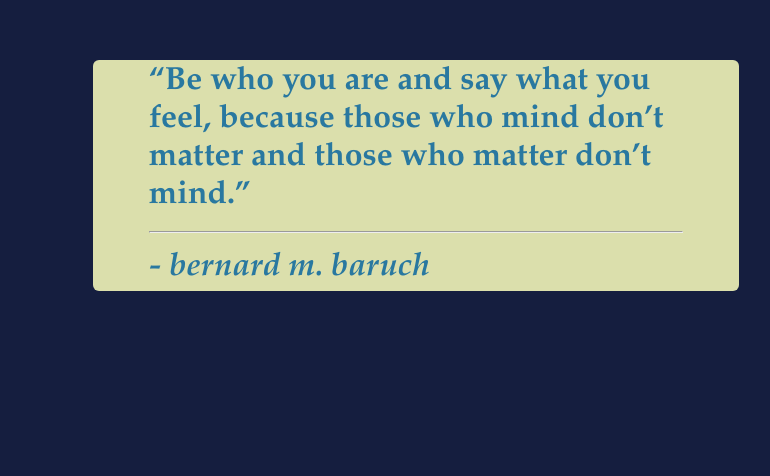
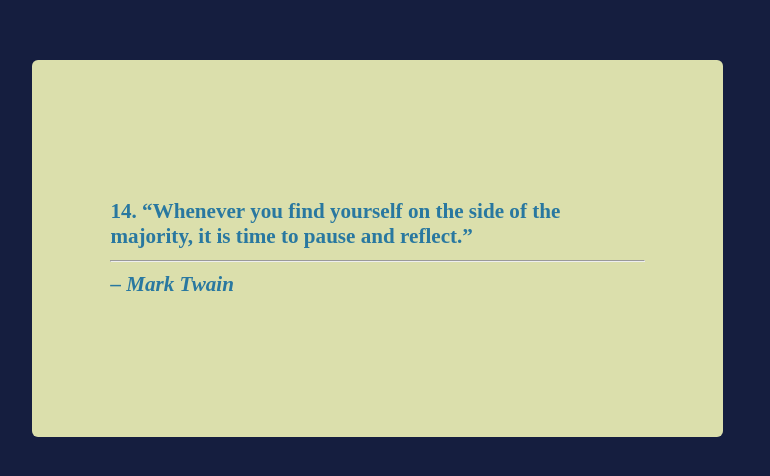
Before and after one commit to programmer2215/quote-generator, a plain HTML site: page index.html in a window 1280 px wide. Shown: the part 196-672 px from the top of the page, without its empty margins (224-994 px from the left). Drawn offline with Linux system fonts and the light colour scheme; a web font is replaced by a local one.

Commit message:
commit - 3

```diff
--- a/index.html
+++ b/index.html
@@ -12,10 +12,10 @@
     <title>Document</title>
 </head>
 <body>
+
     <div id="quote-container">
-        <blockquote>
-            “Be who you are and say what you feel, because those who mind don’t matter and those who matter don’t mind.”
-            <br> <hr> <b><i>- bernard m. baruch</i></b>
+        <blockquote id="quote-box">
+
         </blockquote>
     </div>
 </body>
--- a/main.js
+++ b/main.js
@@ -1,10 +1,32 @@
+
+
+
+async function get_data(){
+    var response = await fetch('./quotes.json')
+    .then((response) => response.json())
+    .then((data) => {
+        return data.data;
+    })
+
+    var index = Math.floor(Math.random() * 100 );
+    var quote_json = response[index];
+    const quote = quote_json.quote;
+    const author = quote_json.author;
+    document.getElementById('quote-box').innerHTML =  `${quote} <br> <hr> <b><i> ${author} </i></b>`
+
+
+
+
+}
+
+
 
 
 
 document.addEventListener("DOMContentLoaded", function(){
-    import * as quotes_obj from './quotes.json'
-    var index = Math.floor(Math.random() * 100);
-    var quote = quotes_obj[index];
-    alert(quote)
-    document.querySelector("blockquote").innerHTML = "sdhgkjhdksa";
+   get_data();
+
+
+    //var quote = data_json.data[index].quote;
+
 });
--- a/styles.css
+++ b/styles.css
@@ -1,24 +1,31 @@
+@import url(https://fonts.googleapis.com/css?family=Glegoo);
 body{
     display: flex;
-    align-items: center;
-    justify-content: center;
+    flex-direction: column;
+
+
     margin: 20%;
     background: #151E3F;
 }
 
+
+
+
 #quote-container{
     background: #DBDFAC;
     color: #2978A0;
-    font-family: Garamond;
-    padding: 2%;
-    font-weight: bolder;
+    font-family: 'Glegoo', serif;
+    padding: 5%;
+
+    font-weight: bold;
     display: flex;
     align-items: center;
     justify-content: center;
     width: 80%;
-    height: 200px;
+    height: 300px;
+    min-height: 300px;
     border-radius: 6px;
-    font-size: 2.5vw;
+    font-size: 1.65vw;
 
 
 }
```
Also changed, not shown: quotes.json (+1 -1 lines), 1 other file.
